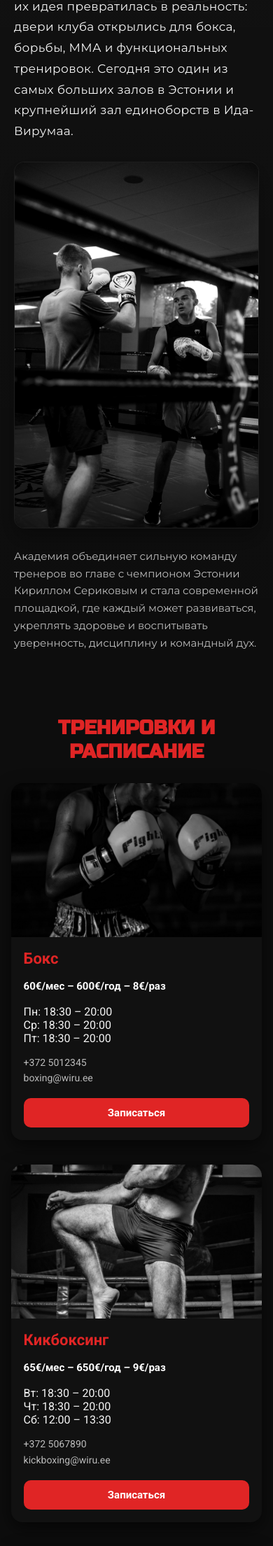
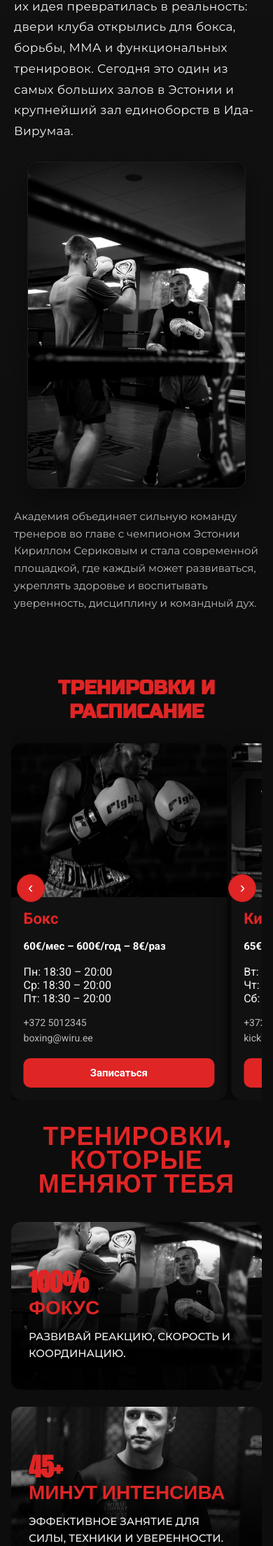
Before and after one commit to MatveiKow4eg/Wiru-Combat-Academy-WEB, a Flask app: page / in a window 390 px wide. Shown: the part 801-3010 px from the top of the page at 70% size. Run offline with Flask 3, Linux system fonts and the light colour scheme; data comes from the database, SQL or seed files in the repository.

Commit message:
css by phone

```diff
--- a/static/css/home.css
+++ b/static/css/home.css
@@ -173,6 +173,9 @@ h1, .wc-title, .story-heading .story-word.main {
   max-width: 1400px; /* шире контейнер */
   margin: 0 auto;
 }
+/* hide mobile arrows on desktop */
+.schedule-nav { display: none; }
+.clients-nav { display: none; }
 
 .schedule-card {
   background: #111;
@@ -246,9 +249,9 @@ h1, .wc-title, .story-heading .story-word.main {
 /* ===== Sweat block ===== */
 .sweat-grid {
   display: grid; grid-template-columns: repeat(2, 1fr);
-  gap: 24px; max-width: 1000px; margin: 0 auto;
+  gap: 24px; max-width: min(1000px, 100%); margin: 0 auto;
 }
-.sweat-card { position: relative; border-radius: 14px; overflow: hidden; aspect-ratio: 16/10; }
+.sweat-card { position: relative; border-radius: 14px; overflow: hidden; aspect-ratio: 16/10; min-width: 0; width: 100%; }
 .sweat-card img { width: 100%; height: 100%; object-fit: cover; filter: grayscale(100%); transition: transform 0.4s ease; }
 .sweat-info {
   position:absolute; bottom:0; left:0; right:0; padding:25px; text-align:left;
@@ -319,9 +322,9 @@ h1, .wc-title, .story-heading .story-word.main {
 }
 /* image */
 .story-content .story-text img{
-  flex: 1 1 320px;
-  max-width: 100%;
+  flex: 0 1 420px;
   width: 100%;
+  max-width: 420px; /* ограничиваем визуальный размер на десктопе */
   height: auto;
   border-radius: 14px;
   border: 1px solid var(--border);
@@ -329,6 +332,7 @@ h1, .wc-title, .story-heading .story-word.main {
   transform: none;
   transition: box-shadow .25s ease, filter .25s ease;
   filter: grayscale(100%) contrast(1.05); /* <-- ЧБ */
+  align-self: flex-start;
 }
 
 /* small paragraph under the image */
@@ -415,13 +419,14 @@ h1, .wc-title, .story-heading .story-word.main {
 
 /* ===== Responsive ===== */
 @media (max-width: 900px){
-  .sweat-grid { grid-template-columns: 1fr; }
-  .sweat-card { height: 340px; }
+  .sweat-section .wc-wrap { padding-left: 16px; padding-right: 16px; }
+  .sweat-grid { grid-template-columns: 1fr; max-width: 100%; width: 100%; }
+  .sweat-card { aspect-ratio: auto; height: clamp(240px, 58vw, 360px); }
   .sweat-info h3 span { font-size: 36px; }
 
   .our-story{ padding: 70px 0 60px; }
   .story-heading .story-word.main{ font-size: clamp(40px, 10vw, 72px); -webkit-text-stroke: 1.5px var(--accent); }
-  .story-content .story-text img{ order: 2; margin: 0 auto; }
+  .story-content .story-text img{ order: 2; margin: 0 auto; width: 100%; max-width: clamp(260px, 80vw, 380px); }
   .story-content .story-text p.big{ order: 1; }
   .story-content .story-text p.small{ order: 3; }
 }
@@ -441,7 +446,13 @@ h1, .wc-title, .story-heading .story-word.main {
 }
 
 @media (max-width: 640px) {
-  .schedule-grid { grid-template-columns: 1fr; }
+  /* Mobile slider for schedule */
+  .schedule .container { position: relative; overflow: hidden; }
+  .schedule-grid { display: flex; overflow: visible; gap: 6px; transition: transform 0.4s ease; padding-right: 6vw; }
+  .schedule-grid .schedule-card { flex: 0 0 92%; min-width: 92%; }
+  .schedule-nav { position: absolute; top: 50%; left: 0; right: 0; display: flex; justify-content: space-between; transform: translateY(-50%); pointer-events: none; padding: 0 8px; }
+  .schedule-arrow { pointer-events: all; background: var(--wc-red); border: 1px solid var(--wc-red-dark); width: 40px; height: 40px; border-radius: 50%; color: #fff; display:flex; align-items:center; justify-content:center; font-size: 22px; }
+
   .schedule-image img { height: 220px; }
   .schedule-content { padding: 18px; }
   .schedule-content h3 { font-size: 22px; }
@@ -450,4 +461,11 @@ h1, .wc-title, .story-heading .story-word.main {
   .hero-gym { padding: 80px 0; }
   .hero-gym .hero-inner h1 { font-size: 36px; }
   .hero-gym .hero-inner p { font-size: 16px; }
+
+  /* Mobile slider for clients */
+  .clients .clients-wrap { position: relative; overflow: hidden; }
+  .clients-grid { display: flex; gap: 6px; transition: transform 0.4s ease; padding-right: 6vw; }
+  .clients-grid .client-card { flex: 0 0 92%; min-width: 92%; }
+    .clients-nav { position: absolute; top: 50%; left: 0; right: 0; display: flex; justify-content: space-between; transform: translateY(-50%); pointer-events: none; padding: 0 8px; }
+  .clients-arrow { pointer-events: all; background: var(--wc-red); border: 1px solid var(--wc-red-dark); width: 40px; height: 40px; border-radius: 50%; color: #fff; display:flex; align-items:center; justify-content:center; font-size: 22px; }
 }
--- a/static/js/main.js
+++ b/static/js/main.js
@@ -2,3 +2,249 @@ function toggleMenu(){
   const nav = document.getElementById('nav');
   nav.classList.toggle('open');
 }
+
+  // Mobile slider for schedule (infinite)
+(function(){
+  const grid = document.getElementById('scheduleGrid');
+  const prevBtn = document.querySelector('.schedule-arrow.prev');
+  const nextBtn = document.querySelector('.schedule-arrow.next');
+  if(!grid || !prevBtn || !nextBtn) return;
+
+  let index = 1; // start on first real slide after prepended clone
+  let realSlides = Array.from(grid.querySelectorAll('.schedule-card')).filter(el => !el.dataset.clone);
+  let initialized = false;
+
+  const isMobile = () => window.matchMedia('(max-width: 640px)').matches;
+
+  function slideW(){
+    const style = getComputedStyle(grid);
+    const gapStr = style.gap || style.columnGap || '0';
+    const gap = parseFloat(gapStr) || 0;
+    const firstCard = grid.querySelector('.schedule-card');
+    const w = firstCard ? firstCard.getBoundingClientRect().width : grid.parentElement.clientWidth;
+    return w + gap;
+  }
+
+  function addClones(){
+    if(grid.dataset.infinite === '1') return;
+    const first = realSlides[0];
+    const last = realSlides[realSlides.length - 1];
+    if(!first || !last) return;
+    const cloneLast = last.cloneNode(true); cloneLast.dataset.clone = '1';
+    const cloneFirst = first.cloneNode(true); cloneFirst.dataset.clone = '1';
+    grid.insertBefore(cloneLast, grid.firstChild);
+    grid.appendChild(cloneFirst);
+    grid.dataset.infinite = '1';
+  }
+
+  function removeClones(){
+    Array.from(grid.children).forEach(el => { if(el.dataset && el.dataset.clone) el.remove(); });
+    delete grid.dataset.infinite;
+  }
+
+  function update(){
+    if(!isMobile()){
+      grid.style.transform = '';
+      grid.style.transition = '';
+      return;
+    }
+    const offset = -index * slideW();
+    grid.style.transform = `translate3d(${offset}px,0,0)`;
+  }
+
+  function go(delta){
+    if(!initialized) return;
+    index += delta;
+    grid.style.transition = '';
+    update();
+  }
+
+  function onTransitionEnd(){
+    if(!isMobile()) return;
+    const count = realSlides.length;
+    if(index === 0){
+      grid.style.transition = 'none';
+      index = count;
+      update();
+      requestAnimationFrame(() => { grid.style.transition = ''; });
+    } else if(index === count + 1){
+      grid.style.transition = 'none';
+      index = 1;
+      update();
+      requestAnimationFrame(() => { grid.style.transition = ''; });
+    }
+  }
+
+  // touch swipe
+  let startX = 0, deltaX = 0, dragging = false;
+  function onStart(e){
+    if(!isMobile() || !initialized) return;
+    dragging = true; startX = e.touches[0].clientX; deltaX = 0;
+    grid.style.transition = 'none';
+  }
+  function onMove(e){
+    if(!dragging || !isMobile() || !initialized) return;
+    deltaX = e.touches[0].clientX - startX;
+    const offset = -index * slideW() + deltaX;
+    grid.style.transform = `translate3d(${offset}px,0,0)`;
+  }
+  function onEnd(){
+    if(!dragging || !isMobile() || !initialized) return;
+    dragging = false;
+    grid.style.transition = '';
+    if(Math.abs(deltaX) > 50){ go(deltaX < 0 ? 1 : -1); } else { update(); }
+  }
+
+  function enable(){
+    if(initialized || !isMobile()) return;
+    realSlides = Array.from(grid.querySelectorAll('.schedule-card')).filter(el => !el.dataset.clone);
+    addClones();
+    index = 1;
+    update();
+    initialized = true;
+  }
+
+  function disable(){
+    if(!initialized) return;
+    grid.style.transition = 'none';
+    grid.style.transform = '';
+    removeClones();
+    initialized = false;
+  }
+
+  prevBtn.addEventListener('click', () => go(-1));
+  nextBtn.addEventListener('click', () => go(1));
+  grid.addEventListener('transitionend', onTransitionEnd);
+  grid.addEventListener('touchstart', onStart, { passive: true });
+  grid.addEventListener('touchmove', onMove, { passive: true });
+  grid.addEventListener('touchend', onEnd);
+
+  function handleResize(){
+    if(isMobile()) enable(); else disable();
+  }
+  window.addEventListener('resize', handleResize);
+  handleResize();
+})();
+
+// Mobile slider for clients (infinite)
+(function(){
+  const grid = document.getElementById('clientsGrid');
+  const prevBtn = document.querySelector('.clients-arrow.prev');
+  const nextBtn = document.querySelector('.clients-arrow.next');
+  if(!grid || !prevBtn || !nextBtn) return;
+
+  let index = 1; // start on first real slide after prepended clone
+  let realSlides = Array.from(grid.querySelectorAll('.client-card')).filter(el => !el.dataset.clone);
+  let initialized = false;
+
+  const isMobile = () => window.matchMedia('(max-width: 640px)').matches;
+
+  function slideW(){
+    const style = getComputedStyle(grid);
+    const gapStr = style.gap || style.columnGap || '0';
+    const gap = parseFloat(gapStr) || 0;
+    const firstCard = grid.querySelector('.client-card');
+    const w = firstCard ? firstCard.getBoundingClientRect().width : grid.parentElement.clientWidth;
+    return w + gap;
+  }
+
+  function addClones(){
+    if(grid.dataset.infinite === '1') return;
+    const first = realSlides[0];
+    const last = realSlides[realSlides.length - 1];
+    if(!first || !last) return;
+    const cloneLast = last.cloneNode(true); cloneLast.dataset.clone = '1';
+    const cloneFirst = first.cloneNode(true); cloneFirst.dataset.clone = '1';
+    grid.insertBefore(cloneLast, grid.firstChild);
+    grid.appendChild(cloneFirst);
+    grid.dataset.infinite = '1';
+  }
+
+  function removeClones(){
+    Array.from(grid.children).forEach(el => { if(el.dataset && el.dataset.clone) el.remove(); });
+    delete grid.dataset.infinite;
+  }
+
+  function update(){
+    if(!isMobile()){
+      grid.style.transform = '';
+      grid.style.transition = '';
+      return;
+    }
+    const offset = -index * slideW();
+    grid.style.transform = `translate3d(${offset}px,0,0)`;
+  }
+
+  function go(delta){
+    if(!initialized) return;
+    index += delta;
+    grid.style.transition = '';
+    update();
+  }
+
+  function onTransitionEnd(){
+    if(!isMobile()) return;
+    const count = realSlides.length;
+    if(index === 0){
+      grid.style.transition = 'none';
+      index = count;
+      update();
+      requestAnimationFrame(() => { grid.style.transition = ''; });
+    } else if(index === count + 1){
+      grid.style.transition = 'none';
+      index = 1;
+      update();
+      requestAnimationFrame(() => { grid.style.transition = ''; });
+    }
+  }
+
+  // touch swipe
+  let startX = 0, deltaX = 0, dragging = false;
+  function onStart(e){
+    if(!isMobile() || !initialized) return;
+    dragging = true; startX = e.touches[0].clientX; deltaX = 0;
+    grid.style.transition = 'none';
+  }
+  function onMove(e){
+    if(!dragging || !isMobile() || !initialized) return;
+    deltaX = e.touches[0].clientX - startX;
+    const offset = -index * slideW() + deltaX;
+    grid.style.transform = `translate3d(${offset}px,0,0)`;
+  }
+  function onEnd(){
+    if(!dragging || !isMobile() || !initialized) return;
+    dragging = false;
+    grid.style.transition = '';
+    if(Math.abs(deltaX) > 50){ go(deltaX < 0 ? 1 : -1); } else { update(); }
+  }
+
+  function enable(){
+    if(initialized || !isMobile()) return;
+    realSlides = Array.from(grid.querySelectorAll('.client-card')).filter(el => !el.dataset.clone);
+    addClones();
+    index = 1;
+    update();
+    initialized = true;
+  }
+
+  function disable(){
+    if(!initialized) return;
+    grid.style.transition = 'none';
+    grid.style.transform = '';
+    removeClones();
+    initialized = false;
+  }
+
+  prevBtn.addEventListener('click', () => go(-1));
+  nextBtn.addEventListener('click', () => go(1));
+  grid.addEventListener('transitionend', onTransitionEnd);
+  grid.addEventListener('touchstart', onStart, { passive: true });
+  grid.addEventListener('touchmove', onMove, { passive: true });
+  grid.addEventListener('touchend', onEnd);
+
+  function handleResize(){
+    if(isMobile()) enable(); else disable();
+  }
+  window.addEventListener('resize', handleResize);
+  handleResize();
+})();
--- a/templates/home.html
+++ b/templates/home.html
@@ -43,7 +43,7 @@
   <div class="container">
     <h2 class="section-title">{{ _('Тренировки и расписание') }}</h2>
 
-    <div class="schedule-grid">
+    <div class="schedule-grid" id="scheduleGrid">
 
       <!-- Карточка Бокс -->
       <div class="schedule-card">
@@ -99,6 +99,10 @@
         </div>
       </div>
 
+    </div>
+    <div class="schedule-nav">
+      <button class="schedule-arrow prev" aria-label="Previous" type="button">‹</button>
+      <button class="schedule-arrow next" aria-label="Next" type="button">›</button>
     </div>
   </div>
 </section>
@@ -165,7 +169,7 @@
   <div class="clients-wrap">
     <h2 class="clients-title">{{ _('НАШИ КЛИЕНТЫ') }}</h2>
 
-    <div class="clients-grid">
+    <div class="clients-grid" id="clientsGrid">
       <div class="client-card">
         <img src="{{ url_for('static', filename='images/client-children.avif') }}" alt="{{ _('Дети') }}">
         <div class="client-info">
@@ -198,6 +202,10 @@
         </div>
       </div>
     </div>
+    <div class="clients-nav">
+      <button class="clients-arrow prev" aria-label="Previous" type="button">‹</button>
+      <button class="clients-arrow next" aria-label="Next" type="button">›</button>
+    </div>
   </div>
 </section>
 
```
